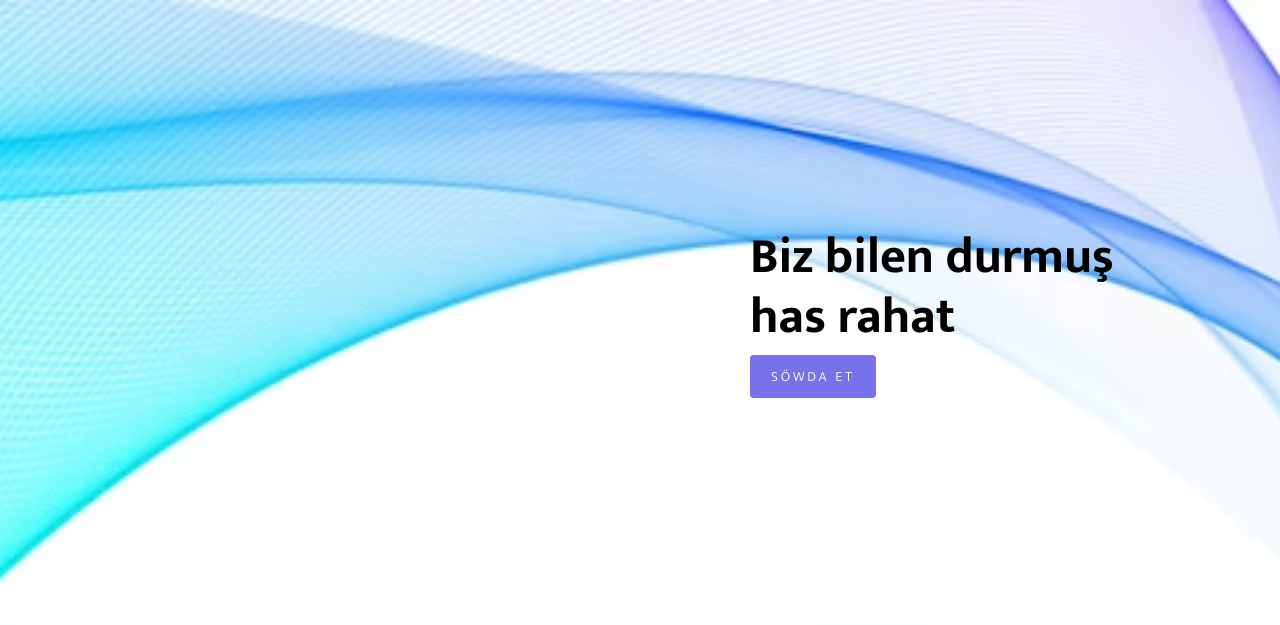
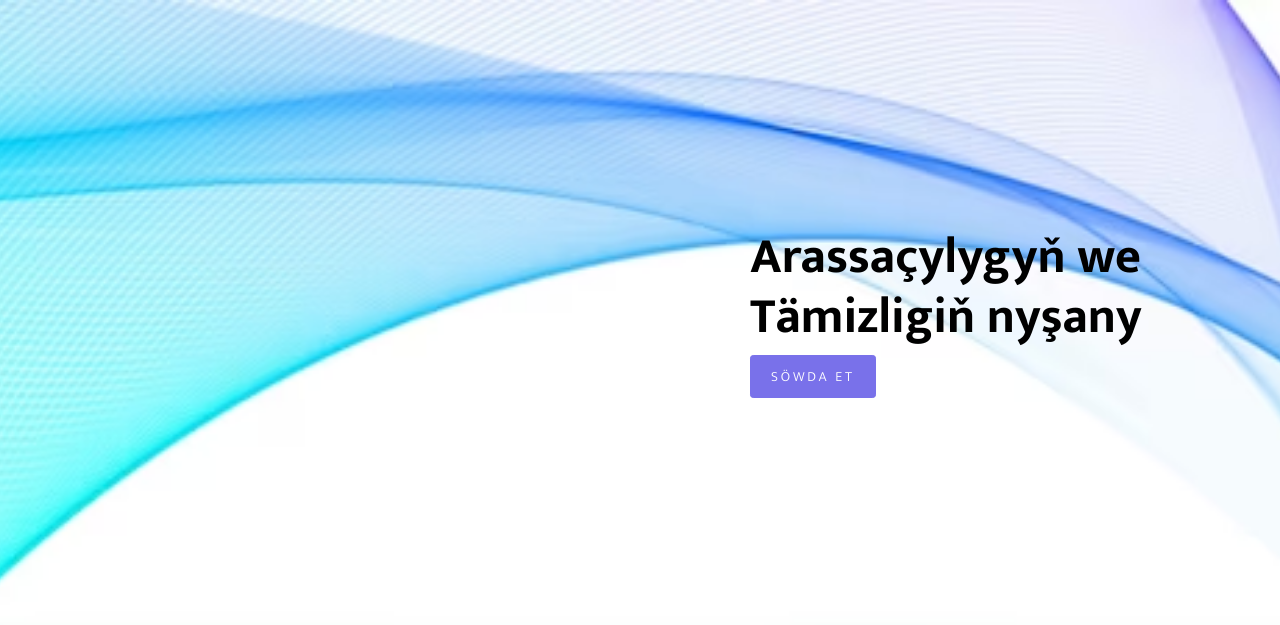
Before and after one commit to Bayrampro/Shatumar-e-commerce, a Django app: page /en/ in a window 1280 px wide. Shown: the part 230-855 px from the top of the page. Run offline with Django 5.2, Linux system fonts and the light colour scheme; data comes from the database, SQL or seed files in the repository; some libraries are stand-ins or nearby versions; some web fonts are replaced.

Commit message:
Update index.html

```diff
--- a/core/templates/core/index.html
+++ b/core/templates/core/index.html
@@ -9,7 +9,7 @@
         <div class="container">
             <div class="row align-items-start align-items-md-center justify-content-md-end">
                 <div class="col-md-5 text-center text-md-left pt-5 pt-md-0">
-                    <h1 class="mb-2">{% trans 'Biz bilen durmuş has rahat' %}</h1>
+                    <h1 class="mb-2">{% trans 'Arassaçylygyň we Tämizligiň nyşany' %}</h1>
                     <div class="intro-text text-center text-md-left">
                             <a href="{% url 'shop' %}" class="btn btn-sm btn-primary">{% trans 'Söwda et' %}</a>
                     </div>
```
